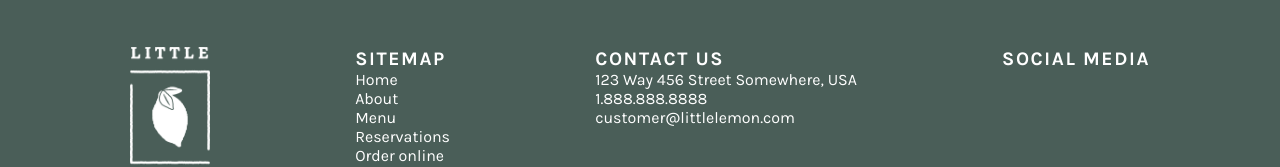
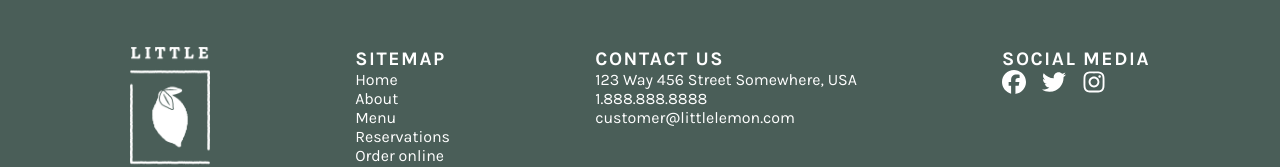
Before and after one commit to iamtheluiz/little-lemon-website, a React (Vite) app: page / in a window 1280 px wide. Shown: the part 2517-2684 px from the top of the page. Built offline with nearby package versions, Linux system fonts and the light colour scheme; a web font is replaced by a local one.

Commit message:
feat: add social media icons to footer

```diff
--- a/src/App.css
+++ b/src/App.css
@@ -366,6 +366,11 @@ div#root > footer a {
 div#root > footer a:hover {
   color: #f4ce14;
 }
+div#root .socials ul {
+  display: flex;
+  flex-direction: row;
+  gap: 1rem;
+}
 @media (max-width: 912px) {
   div#root > footer .container {
     flex-direction: column;
--- a/src/components/Footer.jsx
+++ b/src/components/Footer.jsx
@@ -1,6 +1,7 @@
 import { Link } from 'react-router-dom';
 
 import logo from '../assets/logo-white.png';
+import { FaFacebook, FaInstagram, FaTwitter } from 'react-icons/fa6';
 
 function Footer() {
   return (
@@ -44,7 +45,25 @@ function Footer() {
         </div>
         <div className="socials">
           <strong>Social Media</strong>
-
+          <nav>
+            <ul>
+              <li>
+                <a href="#!">
+                  <FaFacebook size={24} color="#fff" />
+                </a>
+              </li>
+              <li>
+                <a href="#!">
+                  <FaTwitter size={24} color="#fff" />
+                </a>
+              </li>
+              <li>
+                <a href="#!">
+                  <FaInstagram size={24} color="#fff" />
+                </a>
+              </li>
+            </ul>
+          </nav>
         </div>
       </div>
     </footer>
```
